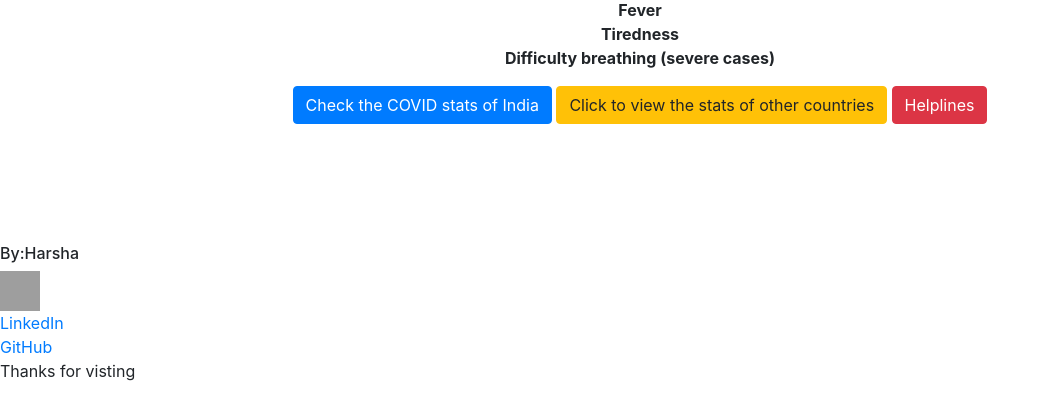
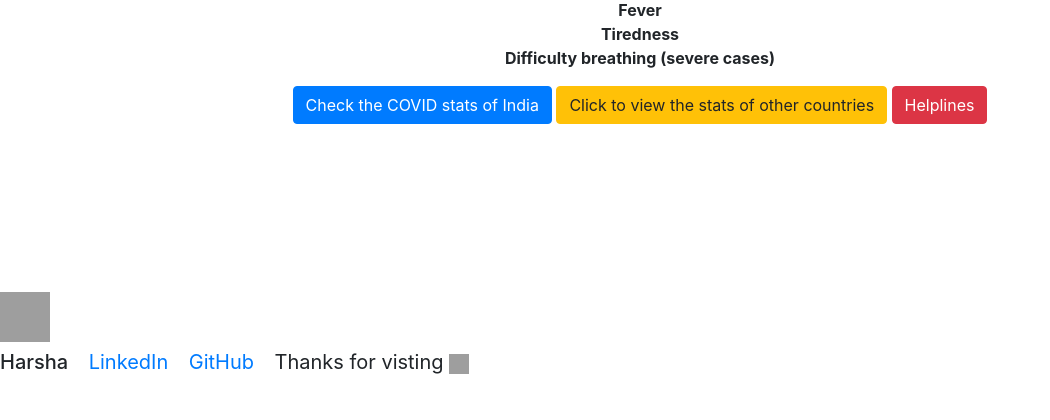
Before and after one commit to harsharay/coronastats, a Django app: page / in a window 1280 px wide. Shown: the part 314-734 px from the top of the page, without its empty margins (0-1050 px from the left). Run offline with Django 3.2, Linux system fonts and the light colour scheme; some libraries are stand-ins or nearby versions; grey boxes are pictures that could not be loaded.

Commit message:
Changed the footer in home page

```diff
--- a/covidapp/templates/covidapp/home.html
+++ b/covidapp/templates/covidapp/home.html
@@ -29,10 +29,12 @@ People may experience:<br>
 <br>
 <br>
 <br>
+<br>
+<br>
 <footer>
-<h6>By:Harsha</h6>
-<img src="https://art.pixilart.com/b02e6db40a44637.png" width="40" height="40"></img><br>
-<a href="https://www.linkedin.com/in/sai-sri-harsha-lekharaju-27946341/">LinkedIn</a><br>
-<a href="https://github.com/harsharay/">GitHub</a><br>
-<p>Thanks for visting</p>
+<img src="https://encrypted-tbn0.gstatic.com/images?q=tbn%3AANd9GcQEoDDZl_jPxsTrkgaATJz-506Xz9HRP1jaizNKcxnHJ3enEQcL" width="50" height="50"></img><br>
+<h6 class="navbar-brand">Harsha</h6>
+<a href="https://www.linkedin.com/in/sai-sri-harsha-lekharaju-27946341/" class="navbar-brand">LinkedIn</a>
+<a href="https://github.com/harsharay/" class="navbar-brand">GitHub</a>
+<p class="navbar-brand">Thanks for visting <img src="https://www.pikpng.com/pngl/b/155-1557884_8-bit-heart-transparent-png-download-happy-valentines.png" width="20" height="20"></img></p>
 </footer>
```
